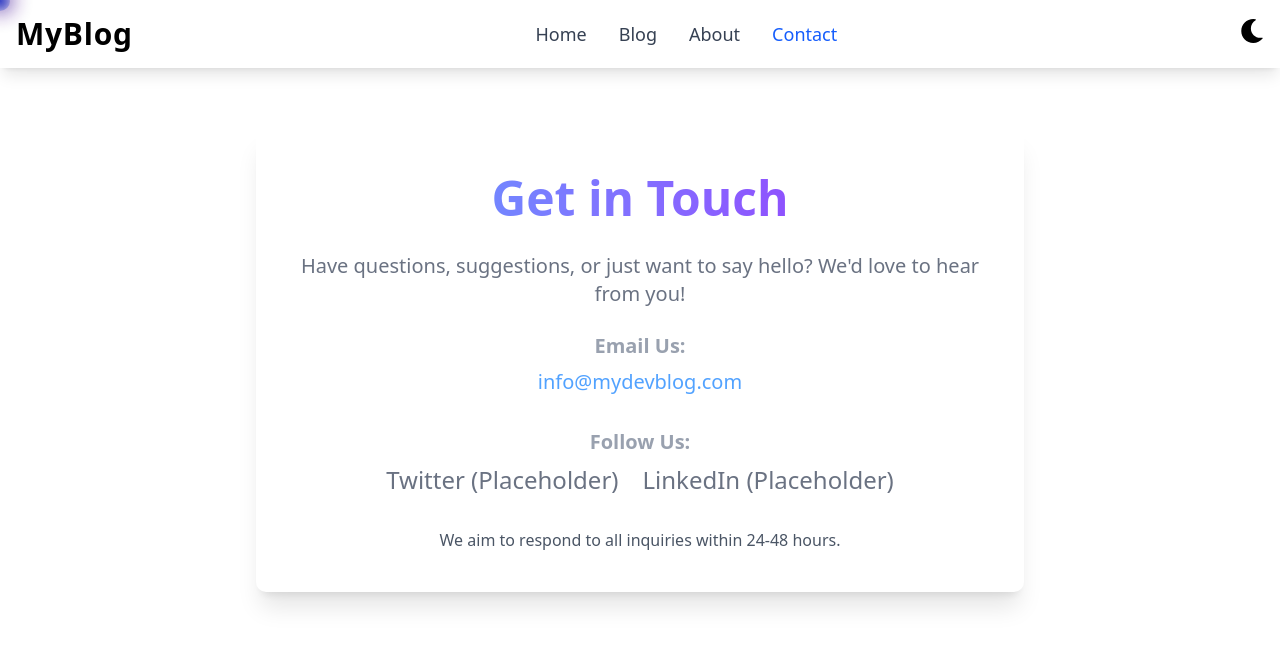
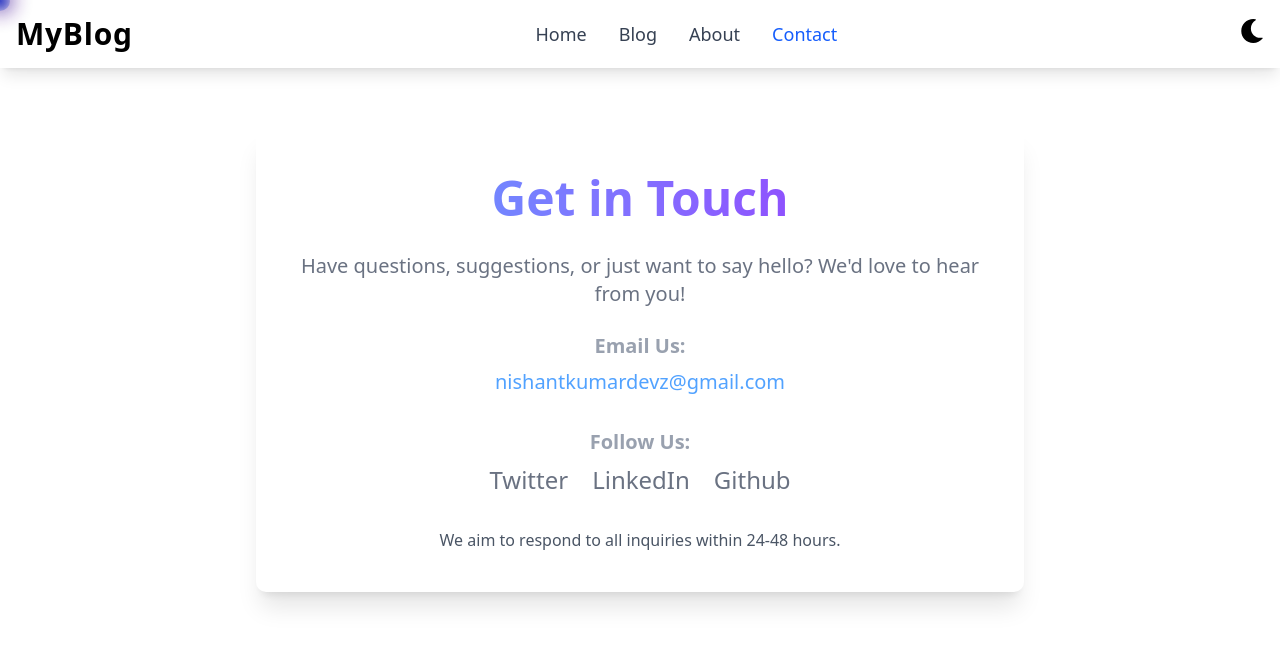
Before and after one commit to Nishant-Kumar-devz/blog-next-js, a Next.js app: page /contact in a window 1280 px wide. Shown: the top 646 px of the page. Built offline with nearby package versions, Linux system fonts and the light colour scheme.

Commit message:
Update contact page with new email and social media links

```diff
--- a/app/contact/page.jsx
+++ b/app/contact/page.jsx
@@ -18,10 +18,10 @@ const ContactPage = () => {
         <div className="mb-8">
           <p className="text-lg sm:text-xl font-semibold mb-2">Email Us:</p>
           <a
-            href="mailto:info@mydevblog.com"
+            href="mailto:nishantkumardevz@gmail.com"
             className="text-blue-400 hover:text-blue-700 transition duration-300 text-xl font-medium">
             {/* Adjusted hover state for better dark mode blend */}
-            info@mydevblog.com
+            nishantkumardevz@gmail.com
           </a>
         </div>
 
@@ -30,18 +30,25 @@ const ContactPage = () => {
           <div className="flex justify-center space-x-6 text-2xl">
             {/* Placeholder for social media icons - replace with actual links/icons */}
             <a
-              href="#"
+              href="https://x.com/Nishantkumardev?t=OO_cRn6rt7Vavsn1_-A-GA&s=09"
               className="text-gray-500 hover:text-gray-900 dark:hover:text-blue-300 transition duration-300">
               {/* Adjusted hover to a subtle blue in dark mode */}
               {/* Replace with actual social media icon from react-icons/fa */}
-              <i className="fab fa-twitter"></i> Twitter (Placeholder)
+              <i className="fab fa-twitter"></i> Twitter
             </a>
             <a
-              href="#"
+              href="https://www.linkedin.com/in/nishant-kumar-9b5a502b0?utm_source=share&utm_campaign=share_via&utm_content=profile&utm_medium=android_app"
               className="text-gray-500 hover:text-gray-900 dark:hover:text-blue-300 transition duration-300">
               {/* Adjusted hover to a subtle blue in dark mode */}
               {/* Replace with actual social media icon */}
-              <i className="fab fa-linkedin"></i> LinkedIn (Placeholder)
+              <i className="fab fa-linkedin"></i> LinkedIn
+            </a>
+            <a
+              href="https://github.com/Nishant-Kumar-devz"
+              className="text-gray-500 hover:text-gray-900 dark:hover:text-blue-300 transition duration-300">
+              {/* Adjusted hover to a subtle blue in dark mode */}
+              {/* Replace with actual social media icon */}
+              <i className="fab fa-github"></i> Github
             </a>
           </div>
         </div>
```
